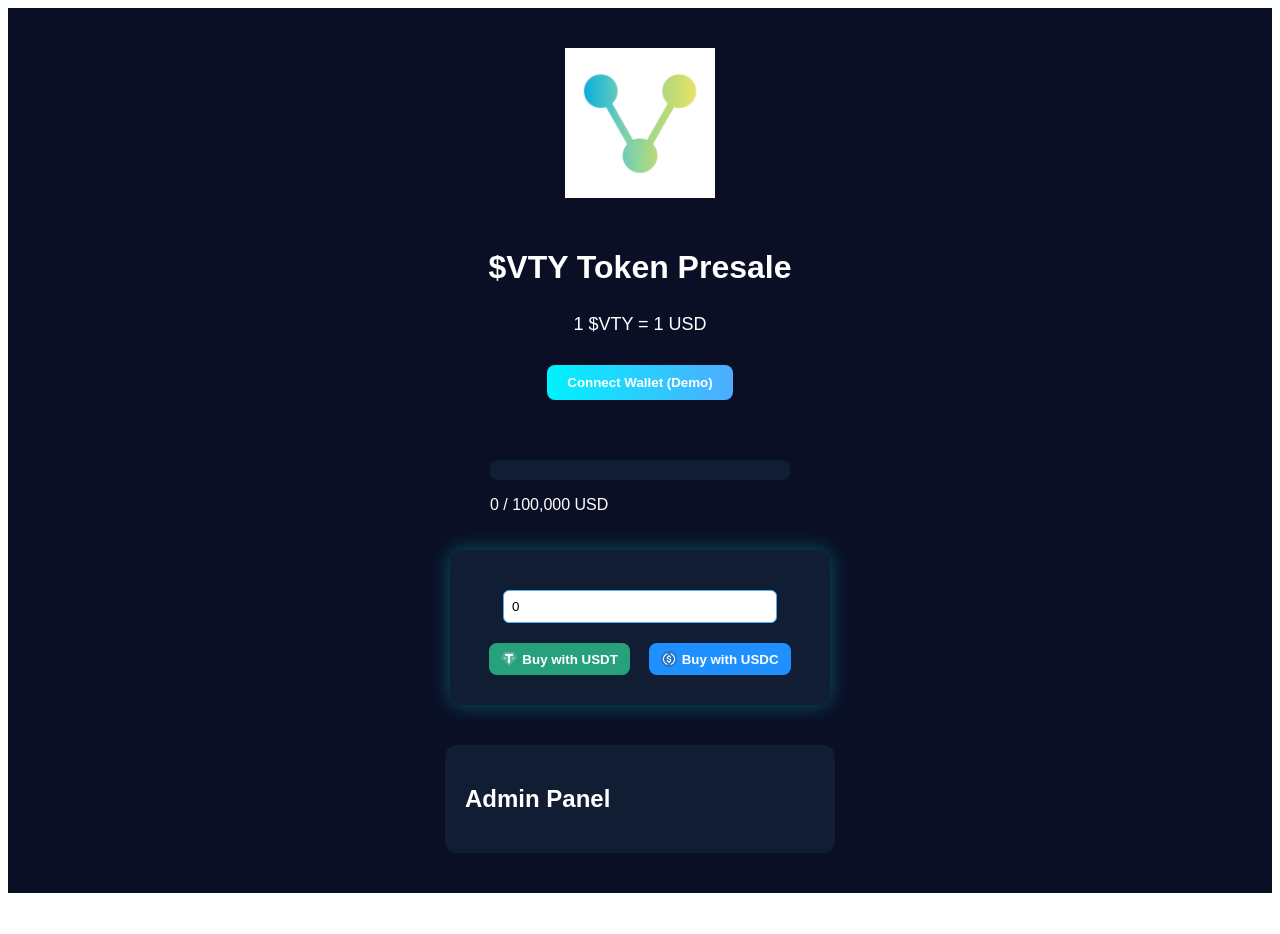
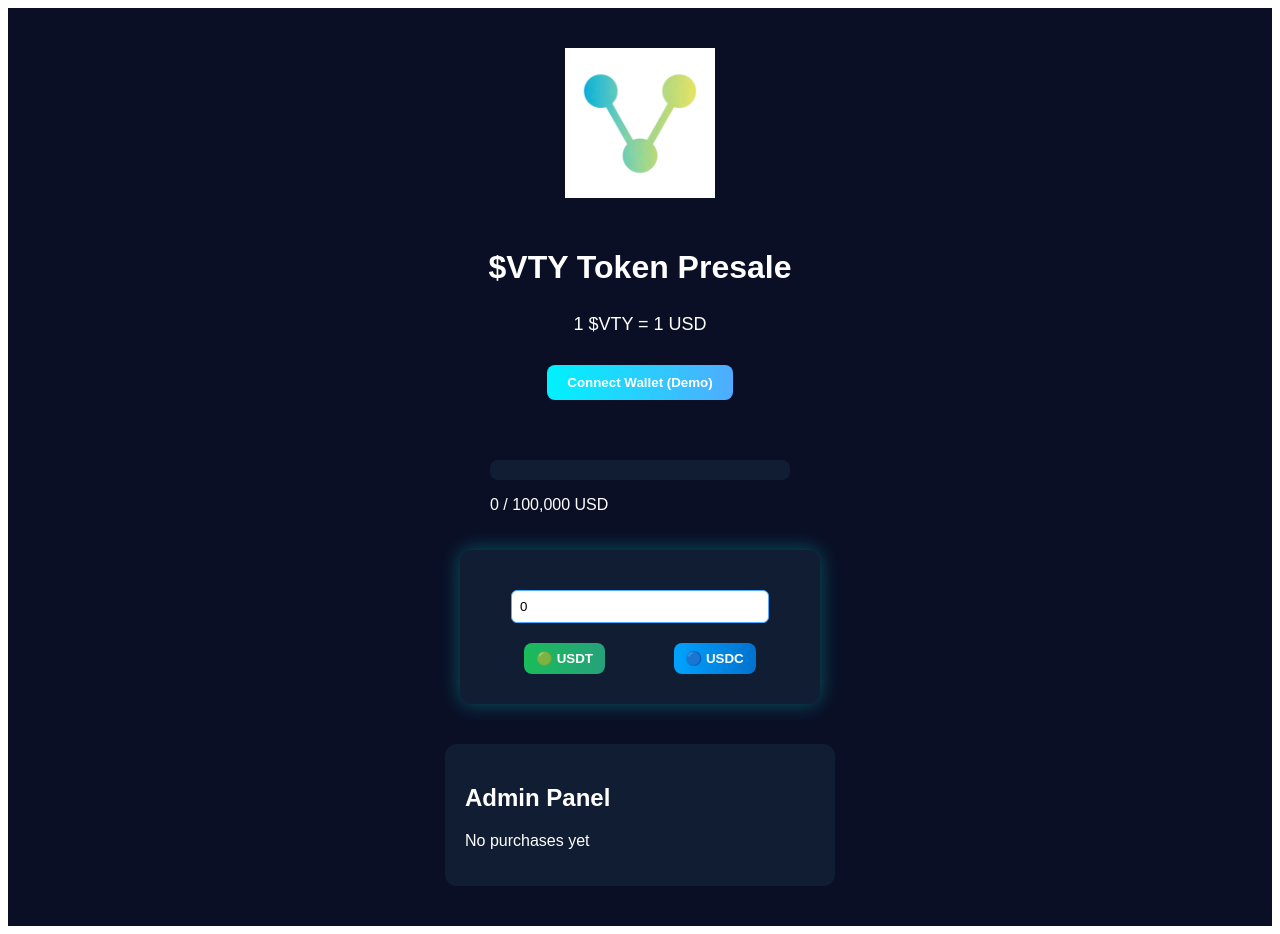
Before and after one commit to Ksavu/verity-demo, a Next.js app: page / in a window 1280 px wide. Before the commit the page ends 901 px from the top, so only its background shows below. Built offline with nearby package versions, Linux system fonts and the light colour scheme.

Commit message:
Verity Demo Admin update

```diff
--- a/components/AdminPanel.tsx
+++ b/components/AdminPanel.tsx
@@ -14,20 +14,14 @@ export default function AdminPanel() {
   }, []);
 
   return (
-    <div style={{
-      background: "#111d33",
-      padding: "20px",
-      borderRadius: "12px",
-      width: "350px",
-      color: "#fff",
-      marginTop: "20px"
-    }}>
+    <div style={{ background: "#111d33", padding: "20px", borderRadius: "12px", width: "350px", color: "#fff", marginTop: "20px" }}>
       <h2>Admin Panel</h2>
       {buyers.map((b, i) => (
         <div key={i}>
           {b.wallet.slice(0, 8)}...{b.wallet.slice(-4)} — {b.amountUSD} USD
         </div>
       ))}
+      {buyers.length === 0 && <p>No purchases yet</p>}
     </div>
   );
 }
--- a/components/BuyPanel.tsx
+++ b/components/BuyPanel.tsx
@@ -19,7 +19,7 @@ export const BuyPanel = ({ wallet }: { wallet: string | null }) => {
       padding: "30px",
       borderRadius: "12px",
       textAlign: "center",
-      width: "320px",
+      width: "300px",
       boxShadow: "0 0 20px rgba(0, 255, 255, 0.3)",
       marginBottom: "20px"
     }}>
@@ -42,38 +42,30 @@ export const BuyPanel = ({ wallet }: { wallet: string | null }) => {
           onClick={() => handleBuy("USDT")}
           style={{
             padding: "8px 12px",
-            background: "#26A17B", // USDT green
+            background: "linear-gradient(270deg, #26a17b, #1abc5b)", // USDT green
             border: "none",
             borderRadius: "8px",
             cursor: "pointer",
             color: "#fff",
-            fontWeight: "bold",
-            display: "flex",
-            alignItems: "center",
-            gap: "5px"
+            fontWeight: "bold"
           }}
         >
-          <img src="/usdt.png" alt="USDT" style={{ width: "16px", height: "16px" }} />
-          Buy with USDT
+          🟢 USDT
         </button>
 
         <button
           onClick={() => handleBuy("USDC")}
           style={{
             padding: "8px 12px",
-            background: "#1E90FF", // USDC blue
+            background: "linear-gradient(270deg, #0072ce, #00a3ff)", // USDC blue
             border: "none",
             borderRadius: "8px",
             cursor: "pointer",
             color: "#fff",
-            fontWeight: "bold",
-            display: "flex",
-            alignItems: "center",
-            gap: "5px"
+            fontWeight: "bold"
           }}
         >
-          <img src="/usdc.png" alt="USDC" style={{ width: "16px", height: "16px" }} />
-          Buy with USDC
+          🔵 USDC
         </button>
       </div>
 
--- a/pages/index.tsx
+++ b/pages/index.tsx
@@ -5,7 +5,7 @@ import { BuyPanel } from "../components/BuyPanel";
 import AdminPanel from "../components/AdminPanel";
 
 export default function Home() {
-  const [wallet, setWallet] = useState<string | null>(null); // demo wallet
+  const [wallet, setWallet] = useState<string | null>("xgvdjxb2324...kjckf"); // demo wallet
 
   return (
     <div style={{
@@ -19,20 +19,15 @@ export default function Home() {
       padding: "40px 20px"
     }}>
       <img src="/logo.jpg" alt="Verity Logo" style={{ width: "150px", marginBottom: "30px" }} />
-
       <h1 style={{ marginBottom: "10px" }}>$VTY Token Presale</h1>
       <p style={{ marginBottom: "30px", fontSize: "18px" }}>1 $VTY = 1 USD</p>
 
-      {/* Wallet connect */}
       <WalletConnect onConnect={(w) => setWallet(w)} />
 
-      {/* Progress bar */}
       <ProgressBar />
 
-      {/* Buy panel */}
       <BuyPanel wallet={wallet} />
 
-      {/* Admin panel */}
       <AdminPanel />
     </div>
   );
```
